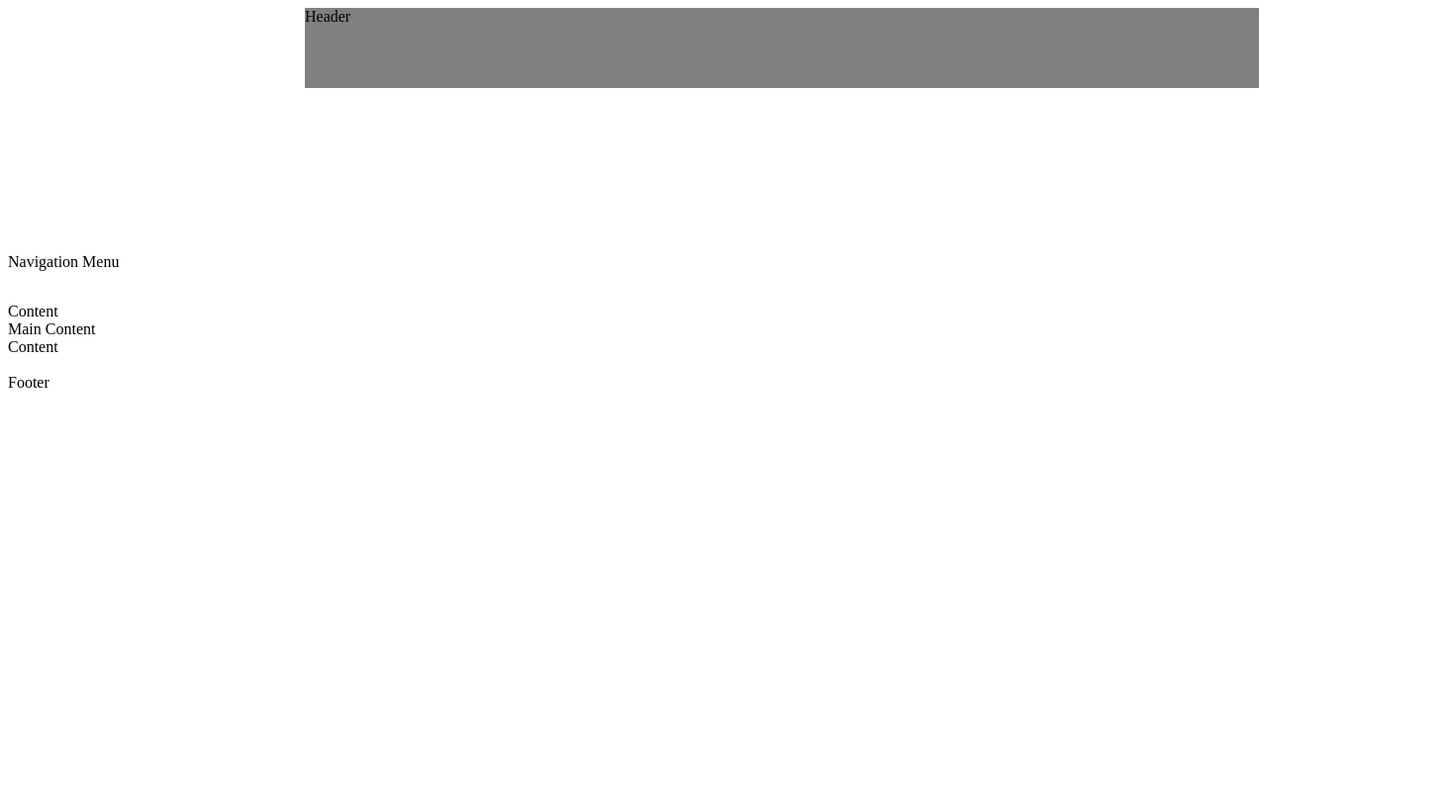
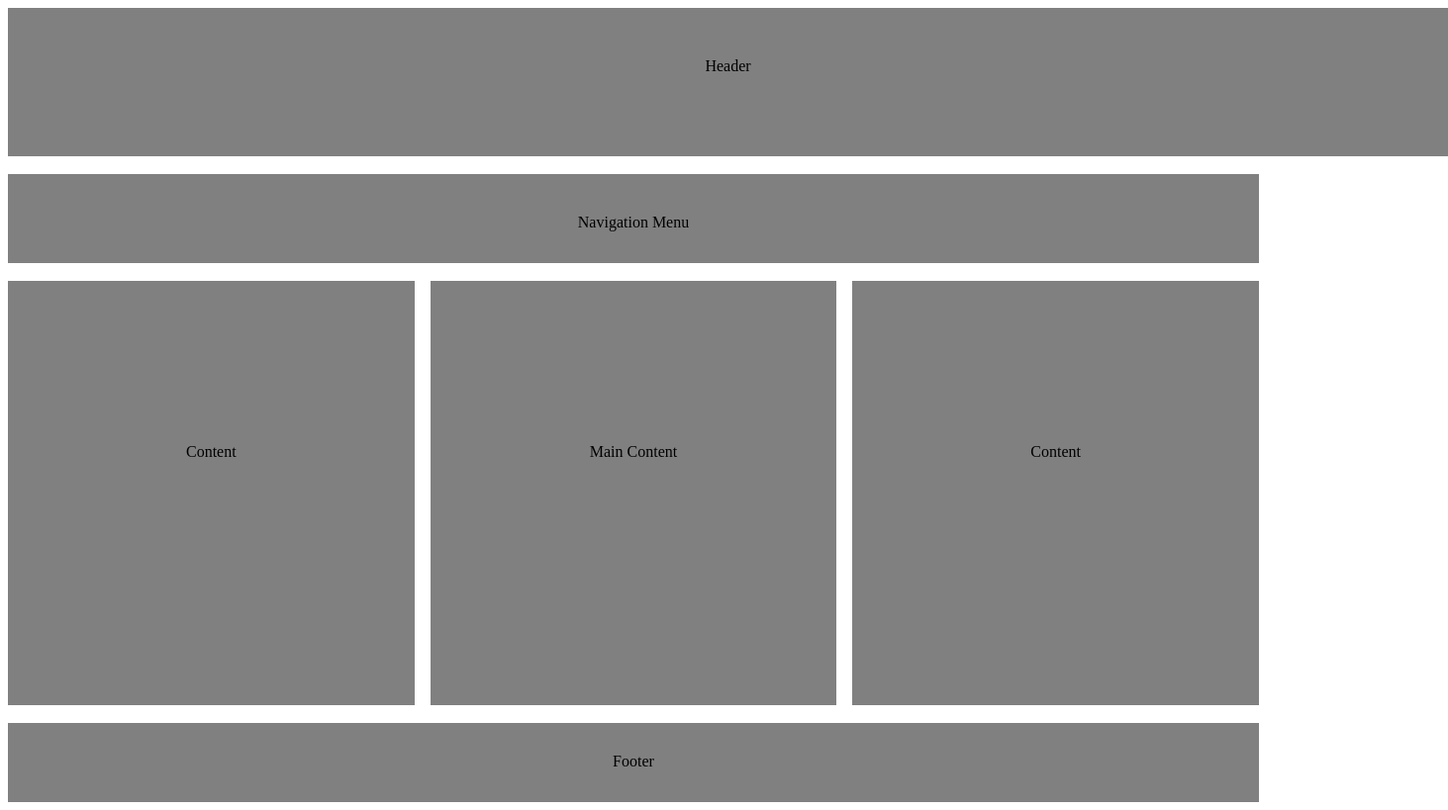
Before and after one commit to ShaliniAnthati/FrontEnd_Task, a plain HTML site: page index.html in a window 1280 px wide. Shown: the whole page at 99% size, 1463 px wide, since content can reach past the window. Drawn offline with Linux system fonts and the light colour scheme.

Commit message:
stylesheet

```diff
--- a/index.css
+++ b/index.css
@@ -1,14 +1,66 @@
-.grid
-{
-    display:grid;
-    grid-template-rows:50% 33% 70% 20%;
-    font-display: center;;
-}
+
 div{
     font-display: center;
 }
 .t1
 {
-    margin-left: 300;
-    background-color: grey;
+
+    background-color: grey ;
+    height: 100;
+    width: 1455;
+    padding-top: 50;
+    border:3px gray;
+    text-align: center;
 }
+.t3
+{
+    background-color: grey ;
+    height: 50;
+
+    padding-top: 40;
+    border:3px gray;
+    text-align: center;
+}
+.bord
+{
+ columns: 3;
+ width:100%;
+}
+.t4{
+    background-color: grey ;
+    height: 100;
+    width: 100%;
+    padding-block: 40%;
+
+    box-sizing: 5;
+    text-align: center;
+}
+.t5
+{
+    background-color: grey ;
+    height: 100;
+    width: 100%;
+
+    padding-block: 40%;
+    border:3px gray;
+    text-align: center;
+}
+.t6
+{
+    background-color: grey ;
+    height: 100;
+    width: 100%;
+
+    border:3px gray;
+    padding-block: 40%;
+    text-align: center;
+}
+.t7
+{
+    background-color: grey ;
+    height: 50;
+
+    padding-top: 30;
+    border:3px gray;
+    text-align: center;
+}
```
